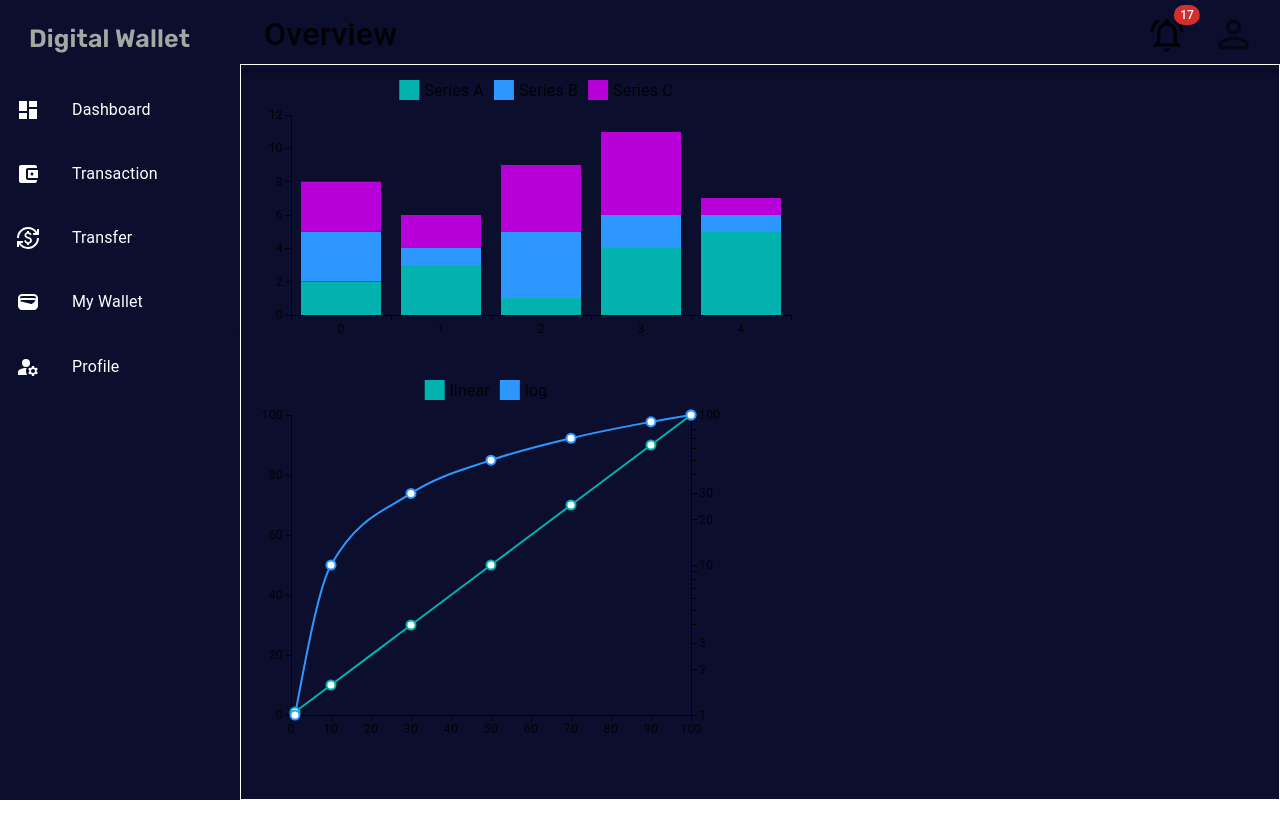
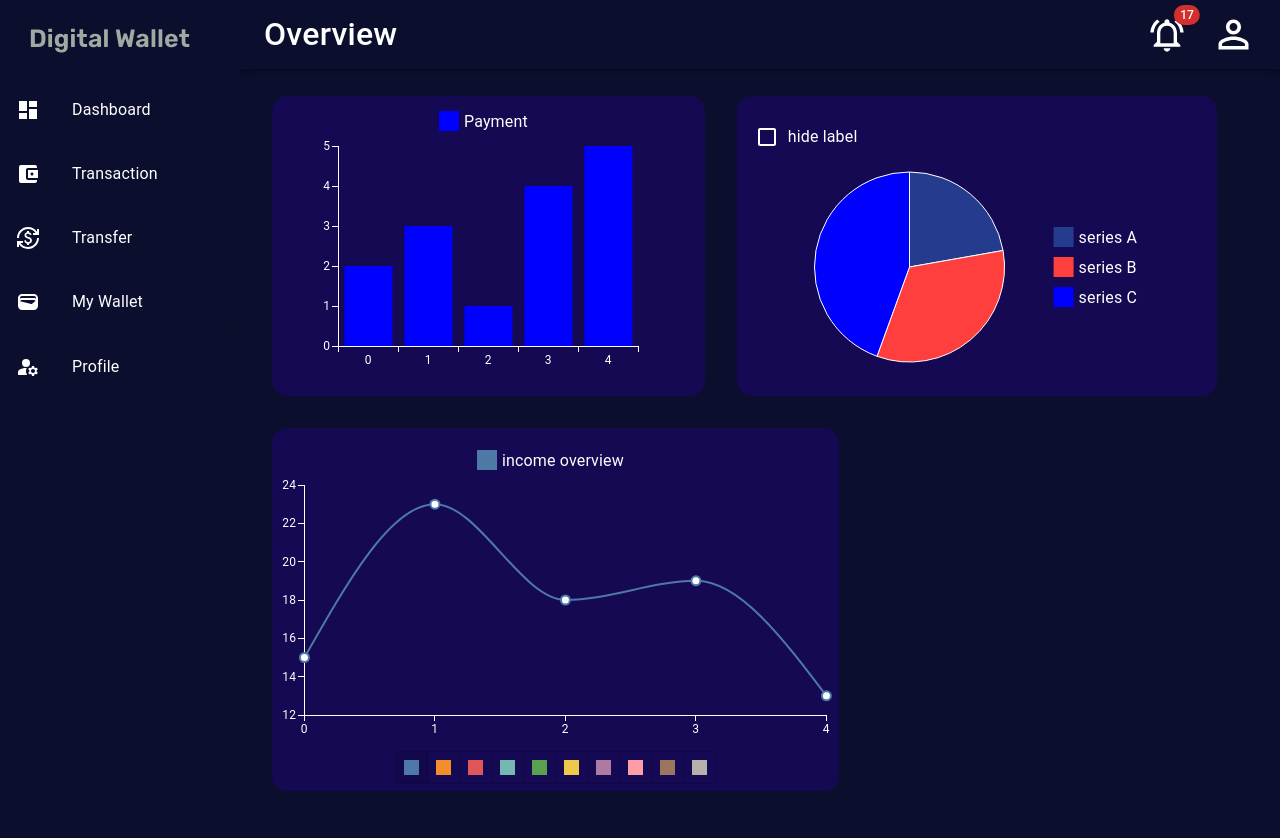
Before and after one commit to rayan-ali0/FinTech-team4-FrontEnd, a React (Create React App) app in the folder fintech/: page / in a window 1280 px wide. Shown: the top 838 px of the page. Before the commit the page ends 800 px from the top, so only its background shows below. Built offline with nearby package versions, Linux system fonts and the light colour scheme.

Commit message:
Update frontend codebase

```diff
--- /dev/null
+++ b/fintech/src/Components/Charts/Charts.js
@@ -0,0 +1,64 @@
+import * as React from 'react';
+import { LineChart } from '@mui/x-charts/LineChart';
+import Stack from '@mui/material/Stack';
+import ToggleButton from '@mui/material/ToggleButton';
+import ToggleButtonGroup from '@mui/material/ToggleButtonGroup';
+
+const Tableau10 = [
+  '#4e79a7',
+  '#f28e2c',
+  '#e15759',
+  '#76b7b2',
+  '#59a14f',
+  '#edc949',
+  '#af7aa1',
+  '#ff9da7',
+  '#9c755f',
+  '#bab0ab',
+];
+
+const chartsParams = {
+  margin: { bottom: 20, left: 25, right: 5 },
+  height: 300,
+};
+export default function BasicColor() {
+  const [color, setColor] = React.useState('#4e79a7');
+
+  const handleChange = (event, nextColor) => {
+    setColor(nextColor);
+  };
+
+  return (
+    <Stack direction="column" spacing={2} alignItems="center" sx={{ width: '60%', background:"#140952" , borderRadius:"15px", marginTop:"2rem",padding:"7px"}}>
+      <LineChart
+        {...chartsParams}
+        series={[
+          {
+            data: [15, 23, 18, 19, 13],
+            label: 'income overview',
+            color,
+          },
+        ]}
+      />
+      <ToggleButtonGroup
+        // orientation="vertical"
+        value={color}
+        exclusive
+        onChange={handleChange}
+      >
+        {Tableau10.map((value) => (
+          <ToggleButton key={value} value={value} sx={{ p: 1 }}>
+            <div
+              style={{
+                width: 15,
+                height: 15,
+                backgroundColor: value,
+                display: 'inline-block',
+              }}
+            />
+          </ToggleButton>
+        ))}
+      </ToggleButtonGroup>
+    </Stack>
+  );
+}
--- /dev/null
+++ b/fintech/src/Components/charts2/CircularChart.js
@@ -0,0 +1,39 @@
+import * as React from 'react';
+import Stack from '@mui/material/Stack';
+import FormControlLabel from '@mui/material/FormControlLabel';
+import Checkbox from '@mui/material/Checkbox';
+import { PieChart } from '@mui/x-charts/PieChart';
+
+const series = [
+  {
+    data: [
+      { id: 0, value: 10, label: 'series A' ,color:"#253B8E"},
+      { id: 1, value: 15, label: 'series B',color:"#FF3E3E" },
+      { id: 2, value: 20, label: 'series C' ,color:"blue"},
+    ],
+  },
+];
+
+export default function HiddenLegend() {
+  const [isHidden, setIsHidden] = React.useState(false);
+
+  return (
+    <Stack sx={{background:"#140952" ,borderRadius:"15px", padding:"20px",width:"30rem"}}>
+      <FormControlLabel sx={{color:"white" ,width:"10 rem", alignSelf:"start"}}
+        checked={isHidden}
+        control={
+          <Checkbox sx={{color:'white'}} onChange={(event) => setIsHidden(event.target.checked)} />
+        }
+        label="hide label"
+        labelPlacement="end"
+      />
+      <PieChart sx={{}}
+        series={series}
+        slotProps={{ legend: { hidden: isHidden } }}
+        width={400}
+        height={200}
+
+      />
+    </Stack>
+  );
+}
--- a/fintech/src/Components/navBar/NavBar.js
+++ b/fintech/src/Components/navBar/NavBar.js
@@ -152,7 +152,7 @@ if(location.pathname.substring(1)){
         <p>Messages</p>
       </MenuItem> */}
       <MenuItem>
-        <IconButton
+        <IconButton sx={{color:"white"}}
           size="large"
           aria-label="show 17 new notifications"
           color="inherit"
@@ -197,7 +197,7 @@ if(location.pathname.substring(1)){
             variant="h6"
             noWrap
             component="div"
-            sx={{ display: { xs: 'none', sm: 'block' },fontSize:`2em` }}
+            sx={{ display: { xs: 'none', sm: 'block' },fontSize:`2em`,color:"white" }}
           >
             {currentLocation}
           </Typography>
@@ -217,7 +217,7 @@ if(location.pathname.substring(1)){
                 <MailIcon />
               </Badge>
             </IconButton> */}
-            <IconButton
+            <IconButton sx={{color:"white"}}
               size="large"
               aria-label="show 17 new notifications"
               color="inherit"
@@ -227,7 +227,7 @@ if(location.pathname.substring(1)){
                 <NotificationsActiveOutlinedIcon sx={{width:'40px',height:'40px'}}/>
               </Badge>
             </IconButton>
-            <IconButton
+            <IconButton sx={{color:"white"}}
               size="large"
               edge="end"
               aria-label="account of current user"
--- a/fintech/src/Components/sidebar/Sidebar.js
+++ b/fintech/src/Components/sidebar/Sidebar.js
@@ -34,7 +34,7 @@ export default function ClippedDrawer() {
   }
 
   return (
-    <Box sx={{ display: 'flex' }}>
+    <Box className={Style.box} sx={{ display: 'flex' }}>
       <CssBaseline />
       <Drawer
         variant="permanent"
--- a/fintech/src/Components/sidebar/sidebar.module.css
+++ b/fintech/src/Components/sidebar/sidebar.module.css
@@ -9,6 +9,12 @@
     font-size: bold;
 
   } */
-  .activee{
+  /* .activee{
     background-color: rgb(32, 23, 23);
-  }
+  } */
+  /* @media (max-width: 600px) {
+
+    .MuiDrawer-paper {
+      width: 50%;
+    }
+  } */
--- a/fintech/src/Pages/Overview/Overview.js
+++ b/fintech/src/Pages/Overview/Overview.js
@@ -2,50 +2,39 @@
 import { BarChart } from '@mui/x-charts/BarChart';
 import * as React from 'react';
 import Box from '@mui/material/Box';
-import { LineChart } from '@mui/x-charts/LineChart';
+// import { LineChart } from '@mui/x-charts/LineChart';
+import Styels from "./overview.module.css"
+import ToolbarGrid from '../../Components/Table/Table';
+import BasicColor from '../../Components/Charts/Charts';
+import HiddenLegend from '../../Components/charts2/CircularChart';
 
 const sample = [1, 10, 30, 50, 70, 90, 100];
 
 const seriesA = {
   data: [2, 3, 1, 4, 5],
-  label: 'Series A',
+  label: 'Payment',
 };
-const seriesB = {
-  data: [3, 1, 4, 2, 1],
-  label: 'Series B',
-};
-const seriesC = {
-  data: [3, 2, 4, 5, 1],
-  label: 'Series C',
-};
+
 export default function BasicStacking() {
   return (
-    <div>
+    <div style={{margin:"0 2rem"}}>
+      <div >
+    <div style={{display:"flex", flexDirection:"row", gap:"2rem"}}>
     <BarChart
-      width={600}
+    sx={{ borderRadius:"15px" ,background:"#140952"}}
+      width={400}
       height={300}
       series={[
-        { ...seriesA, stack: 'total' },
-        { ...seriesB, stack: 'total' },
-        { ...seriesC, stack: 'total' },
+        { ...seriesA, stack: 'total' ,color:"blue"},
+
       ]}
     />
-      <Box sx={{ width: '100%', maxWidth: 500 }}>
-      <LineChart
-        xAxis={[{ data: sample }]}
-        yAxis={[
-          { id: 'linearAxis', scaleType: 'linear' },
-          { id: 'logAxis', scaleType: 'log' },
-        ]}
-        series={[
-          { yAxisKey: 'linearAxis', data: sample, label: 'linear' },
-          { yAxisKey: 'logAxis', data: sample, label: 'log' },
-        ]}
-        leftAxis="linearAxis"
-        rightAxis="logAxis"
-        height={400}
-      />
-    </Box>
+    <HiddenLegend />
+    </div>
+    <BasicColor />
+    {/* <ToolbarGrid /> */}
+
+    </div>
     </div>
 
   );
--- /dev/null
+++ b/fintech/src/Pages/Overview/overview.module.css
@@ -0,0 +1,10 @@
+.all{
+    height: 100vh;
+    background-color: #0C0E2E;
+}
+tspan {
+    fill: white !important
+}
+line {
+    stroke: white !important;
+}
--- a/fintech/src/Routes/Router.module.css
+++ b/fintech/src/Routes/Router.module.css
@@ -1,15 +1,15 @@
 .bodyHolder{
     width:100vw;
-    margin: 0 auto;
-    height: 100vh;
+    /* margin: 0 auto; */
+    height: 150vh;
     display: flex;
     background-color: var(--dark-blue);
 }
 
 .pageHolder{
-    /* border: 1px solid black; */
+    /* border: 21px solid black; */
     /* flex:6; */
-    width: 90%;
+    width: 100%;
     margin: 0 0 0 auto;
     float: right;
     display: flex;
@@ -22,10 +22,10 @@
     height: 8%;
 }
 .componentHolder{
-    border: 1px solid white;
+    /* border: 6px solid rgb(199, 51, 51); */
     /* height: 90vh; */
     padding: 0;
-    height: 93%;
-    width: 100%;
+    height: 100vh;
+    width: 97%;
 
 }
```
Also changed, not shown: fintech/src/Components/Table/Table.js (+0 -82 lines), fintech/src/Components/Charts/charts.module.css (added), fintech/src/Components/charts2/CircularChart.module.css (added).
